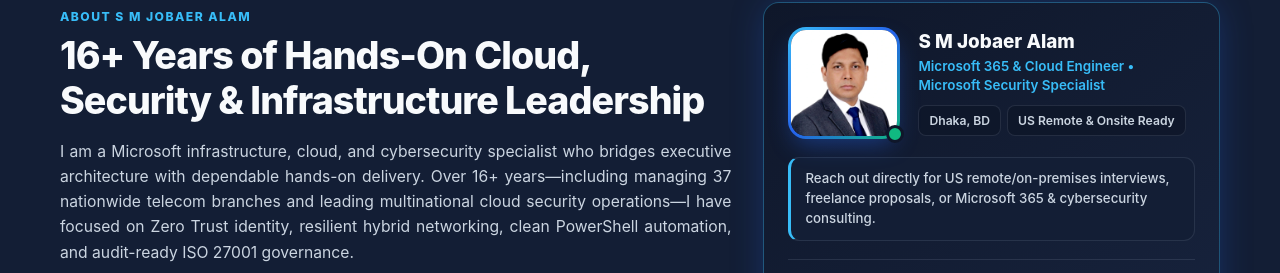
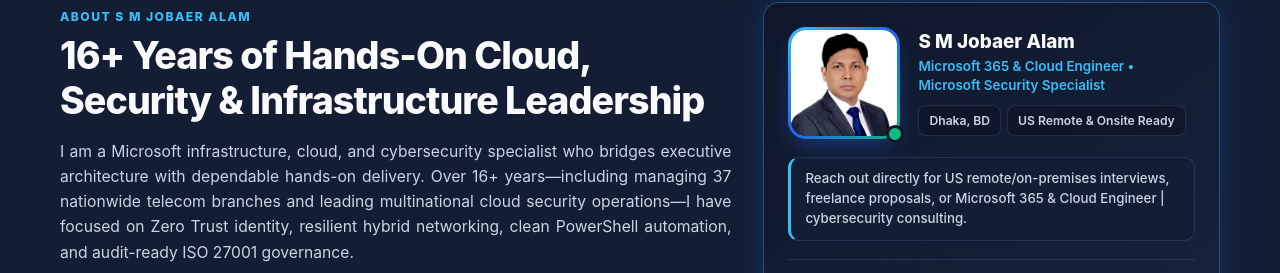
Before and after one commit to jalamapple/Executive-Portfolio-Jobaer, a plain HTML site: page index.html in a window 1280 px wide. Shown: the part 6780-7053 px from the top of the page. Drawn offline with Linux system fonts and the light colour scheme.

Commit message:
commit & push

```diff
--- a/index.html
+++ b/index.html
@@ -517,7 +517,7 @@
                 <div class="about-profile-meta"><span class="tag">Dhaka, BD</span><span class="tag">US Remote & Onsite Ready</span></div>
               </div>
             </div>
-            <p class="about-profile-cta-note">Reach out directly for US remote/on-premises interviews, freelance proposals, or Microsoft 365 & cybersecurity consulting.</p>
+            <p class="about-profile-cta-note">Reach out directly for US remote/on-premises interviews, freelance proposals, or Microsoft 365 & Cloud Engineer | cybersecurity consulting.</p>
             <div class="about-profile-stats">
               <div class="about-stat-box"><div class="about-stat-val">16+ Yrs</div><div class="about-stat-lbl">Enterprise IT</div></div>
               <div class="about-stat-box"><div class="about-stat-val">37 Sites</div><div class="about-stat-lbl">Multi-Branch</div></div>
```
